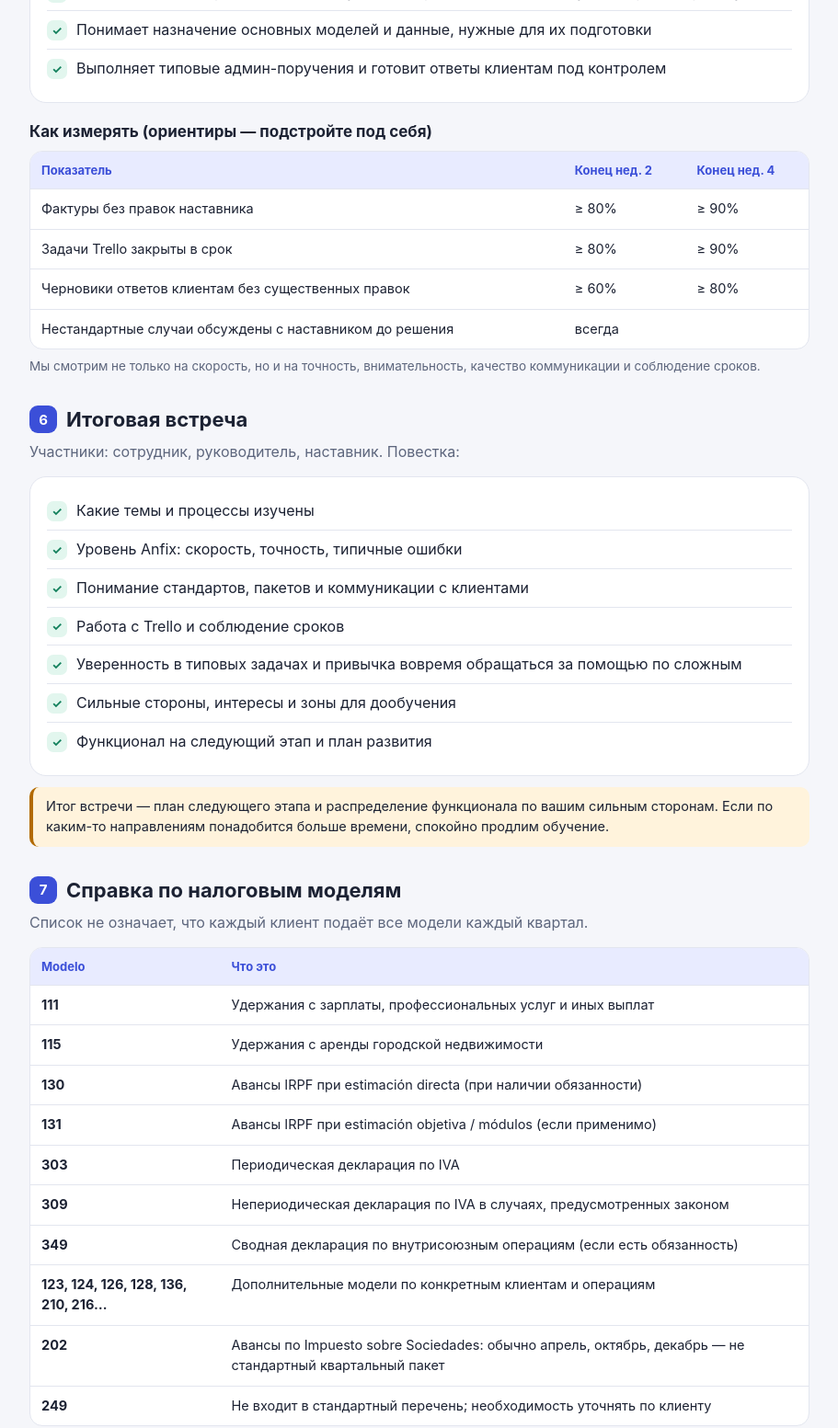
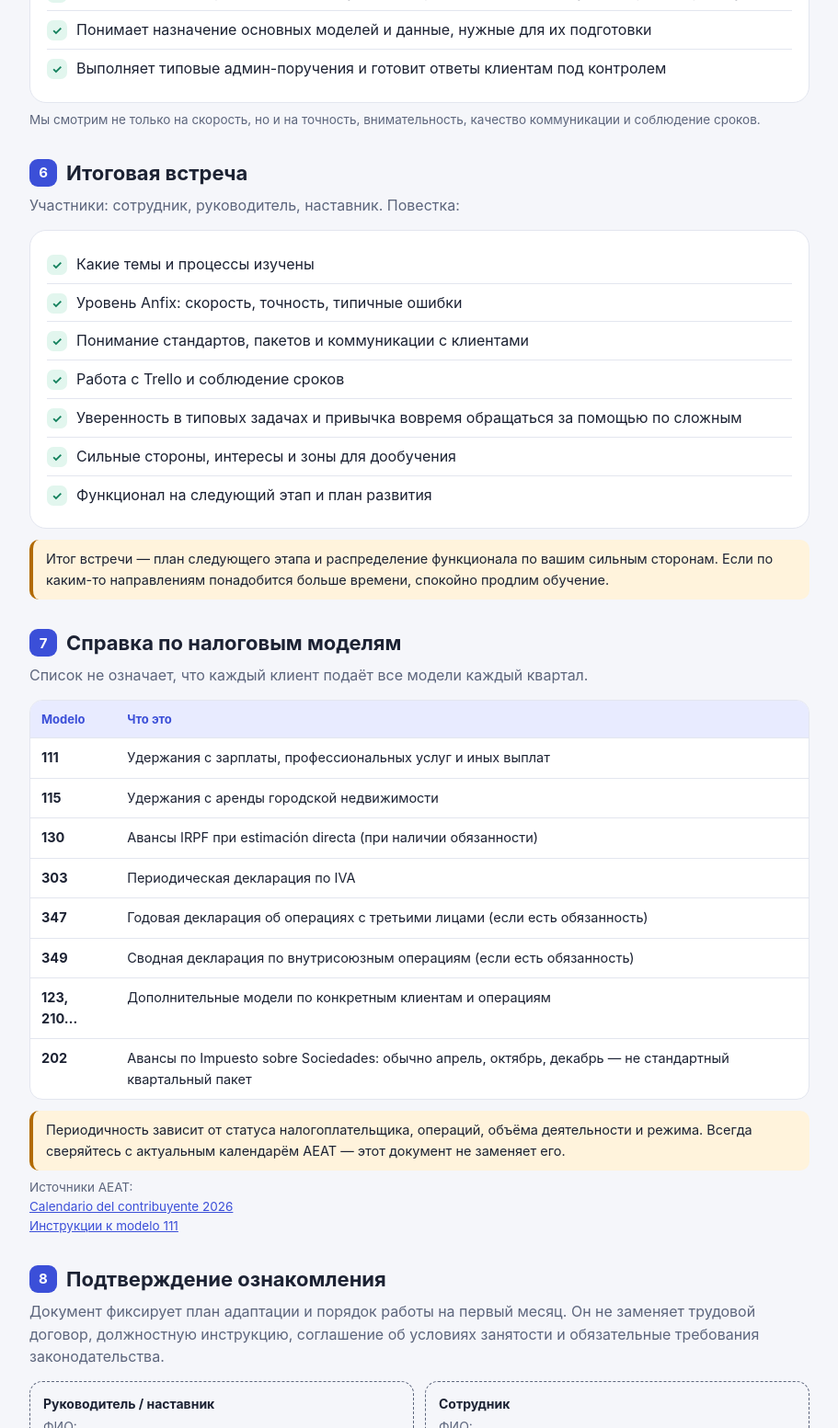
Before and after one commit to darymirgestoria-creator/adaptation-plan, a plain HTML site: page index.html in a window 1280 px wide. Shown: the part 3960-5513 px from the top of the page at 92% size, without its empty margins (184-1095 px from the left). Drawn offline with Linux system fonts and the light colour scheme.

Commit message:
Update index.html

```diff
--- a/index.html
+++ b/index.html
@@ -173,7 +173,7 @@ footer{text-align:center;color:var(--mut);font-size:13px;margin-top:34px}
     <div class="goal">🎯 Цель: самостоятельно обрабатывает стандартные фактуры и понимает логику квартального закрытия.</div>
     <div class="t"><span>Самостоятельная обработка стандартных фактур с проверкой наставником; фиксация вопросов и ошибок</span></div>
     <div class="t"><span>Логика квартального закрытия: сбор документов, полнота, сверка, сроки</span></div>
-    <div class="t"><span>Модели 111, 115, 130, 131, 303: назначение, нужные данные, где их искать</span></div>
+    <div class="t"><span>Модели 111, 115, 130, 303: назначение, нужные данные, где их искать</span></div>
     <div class="t"><span>Модель 349 и дополнительные модели; разбор примеров клиентов</span></div>
     <div class="t"><span>Черновые данные для одной-двух моделей под контролем</span></div>
     <div class="cp"><span><b>Контрольная точка:</b> обратная связь по качеству работы и пониманию процесса.</span></div>
@@ -201,14 +201,6 @@ footer{text-align:center;color:var(--mut);font-size:13px;margin-top:34px}
     <div class="chk">Понимает назначение основных моделей и данные, нужные для их подготовки</div>
     <div class="chk">Выполняет типовые админ-поручения и готовит ответы клиентам под контролем</div>
   </div>
-  <h3 style="margin:18px 0 8px;font-size:17px">Как измерять (ориентиры — подстройте под себя)</h3>
-  <div class="scroll"><table>
-    <tr><th>Показатель</th><th>Конец нед. 2</th><th>Конец нед. 4</th></tr>
-    <tr><td>Фактуры без правок наставника</td><td>≥ 80%</td><td>≥ 90%</td></tr>
-    <tr><td>Задачи Trello закрыты в срок</td><td>≥ 80%</td><td>≥ 90%</td></tr>
-    <tr><td>Черновики ответов клиентам без существенных правок</td><td>≥ 60%</td><td>≥ 80%</td></tr>
-    <tr><td>Нестандартные случаи обсуждены с наставником до решения</td><td colspan="2">всегда</td></tr>
-  </table></div>
   <p class="note">Мы смотрим не только на скорость, но и на точность, внимательность, качество коммуникации и соблюдение сроков.</p>
 </section>
 
@@ -235,15 +227,13 @@ footer{text-align:center;color:var(--mut);font-size:13px;margin-top:34px}
     <tr><td><b>111</b></td><td>Удержания с зарплаты, профессиональных услуг и иных выплат</td></tr>
     <tr><td><b>115</b></td><td>Удержания с аренды городской недвижимости</td></tr>
     <tr><td><b>130</b></td><td>Авансы IRPF при estimación directa (при наличии обязанности)</td></tr>
-    <tr><td><b>131</b></td><td>Авансы IRPF при estimación objetiva / módulos (если применимо)</td></tr>
     <tr><td><b>303</b></td><td>Периодическая декларация по IVA</td></tr>
-    <tr><td><b>309</b></td><td>Непериодическая декларация по IVA в случаях, предусмотренных законом</td></tr>
+    <tr><td><b>347</b></td><td>Годовая декларация об операциях с третьими лицами (если есть обязанность)</td></tr>
     <tr><td><b>349</b></td><td>Сводная декларация по внутрисоюзным операциям (если есть обязанность)</td></tr>
-    <tr><td><b>123, 124, 126, 128, 136, 210, 216…</b></td><td>Дополнительные модели по конкретным клиентам и операциям</td></tr>
+    <tr><td><b>123, 210…</b></td><td>Дополнительные модели по конкретным клиентам и операциям</td></tr>
     <tr><td><b>202</b></td><td>Авансы по Impuesto sobre Sociedades: обычно апрель, октябрь, декабрь — не стандартный квартальный пакет</td></tr>
-    <tr><td><b>249</b></td><td>Не входит в стандартный перечень; необходимость уточнять по клиенту</td></tr>
   </table></div>
-  <div class="warnbox">Периодичность зависит от статуса налогоплательщика, операций, объёма деятельности и режима. Modelo 111 и 349 у крупных компаний могут подаваться ежемесячно. Всегда сверяйтесь с актуальным календарём AEAT — этот документ не заменяет его.</div>
+  <div class="warnbox">Периодичность зависит от статуса налогоплательщика, операций, объёма деятельности и режима. Всегда сверяйтесь с актуальным календарём AEAT — этот документ не заменяет его.</div>
   <p class="note">Источники AEAT:<br>
   <a href="https://sede.agenciatributaria.gob.es/Sede/ayuda/calendario-contribuyente/calendario-contribuyente-2026.html">Calendario del contribuyente 2026</a><br>
   <a href="https://sede.agenciatributaria.gob.es/Sede/todas-gestiones/impuestos-tasas/pagos-cuenta/modelo-111-reten_____moniales-imputaciones-renta-autoliquidacion_/instrucciones.html">Инструкции к modelo 111</a></p>
```
